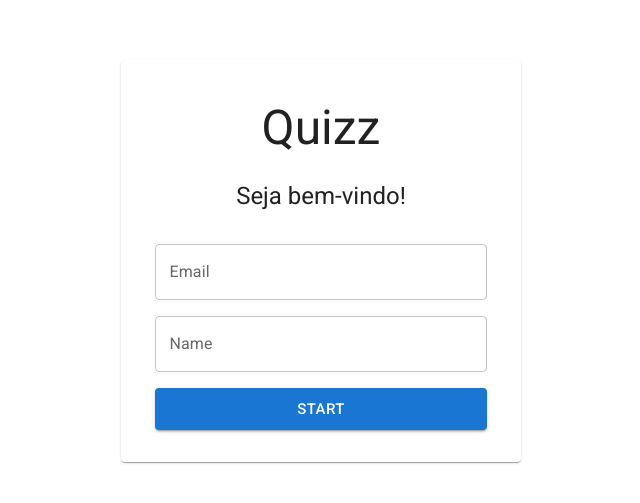
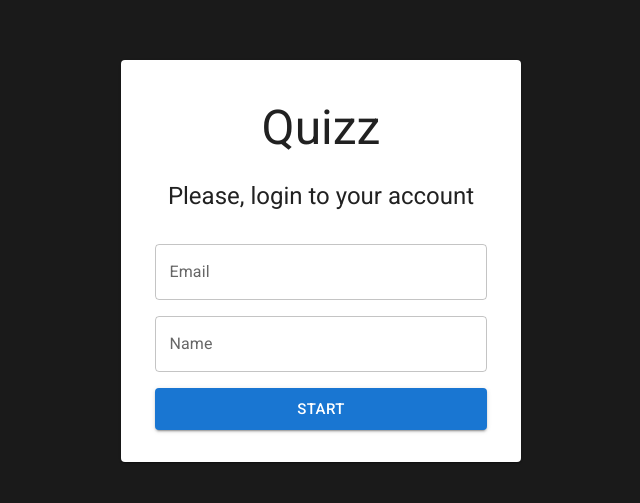
Before and after one commit to xspynks/Quizz, a React (Create React App) app: page / in a window 1280 px wide. Shown: the part 139-642 px from the top of the page, without its empty margins (319-959 px from the left). Built offline with nearby package versions, Linux system fonts and the light colour scheme.

Commit message:
style: change background color and subtitle text

```diff
--- a/public/index.html
+++ b/public/index.html
@@ -36,7 +36,7 @@
   </head>
   <body>
     <noscript>You need to enable JavaScript to run this app.</noscript>
-    <div id="root"></div>
+    <div id="root" style="background-color: #1a1a1a"></div>
     <!--
       This HTML file is a template.
       If you open it directly in the browser, you will see an empty page.
--- a/src/components/Login.js
+++ b/src/components/Login.js
@@ -22,7 +22,7 @@ export default function Login() {
             Quizz
           </Typography>
           <Typography variant="h5" sx={{ my: 3 }}>
-            Seja bem-vindo!
+            Please, login to your account
           </Typography>
           <Box
             sx={{
```
